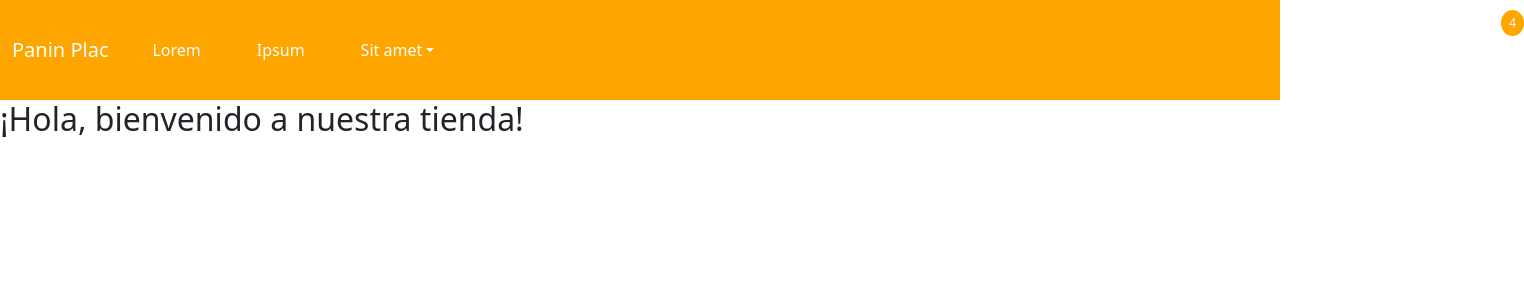
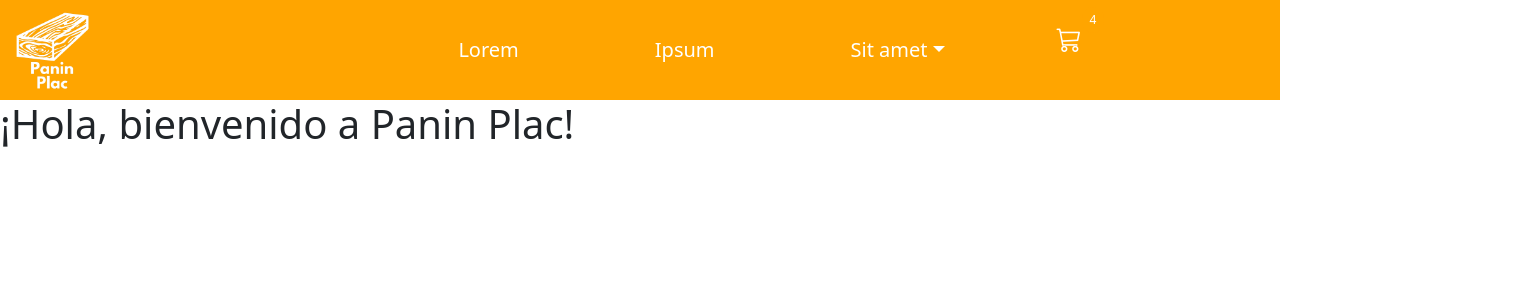
Before and after one commit to Fabrizioandres1998/Primer-Preentrega-REACT, a React (Vite) app: page / in a window 1280 px wide. Shown: the top 300 px of the page, 1524 px wide, since content can reach past the window. Built offline with nearby package versions, Linux system fonts and the light colour scheme.

Commit message:
feat(ItemListContainer): greeting listo

```diff
--- a/src/App.jsx
+++ b/src/App.jsx
@@ -8,9 +8,7 @@ import ItemListContainer from './components/ItemListContainer'
 const App = () => {
   return (<>
     <Navbar />
-    <div>
-      <ItemListContainer greeting="¡Hola, bienvenido a nuestra tienda!" />
-    </div>
+    <ItemListContainer greeting="¡Hola, bienvenido a Panin Plac!" />
   </>
   )
 
--- a/src/components/CartWidget.css
+++ b/src/components/CartWidget.css
@@ -1,12 +1,12 @@
 .cartWidget-container {
     position: relative;
     display: inline-block;
-    padding-left: 1000px;
+    left: 300px;
 }
 
-@media (max-width: 1110px) {
+@media (max-width: 1504px) {
     .cartWidget-container {
-        padding-left: 0;
+        left: 70px;
     }
 }
 
--- a/src/components/ItemListContainer.jsx
+++ b/src/components/ItemListContainer.jsx
@@ -4,7 +4,7 @@ const ItemListContainer = ({greeting}) => {
     return (
         <div>
             <div className="item-list-container">
-            <h2 className="greeting">{greeting}</h2>
+            <h1 className="greeting">{greeting}</h1>
         </div>
         </div>
     )
--- a/src/components/NavBar.css
+++ b/src/components/NavBar.css
@@ -10,13 +10,28 @@
 .navbar-brand {
     top: 0;
 }
+
+.brand-icon {
+    width: 80px;
+}
+
 .navbar-brand {
     color: white;
+    left: 200px;
+    position: relative;
+}
+
+@media (max-width: 1504px) {
+    .navbar-brand {
+        left: 0;
+    }
 }
 
 .nav-link {
     color: white;
     margin: 20px;
+    font-size: 20px;
+    margin-left: 100px;
 }
 
 .cartWidget-icon {
--- a/src/components/NavBar.jsx
+++ b/src/components/NavBar.jsx
@@ -6,7 +6,7 @@ const Navbar = () => {
         <>
             <nav className="navbar navbar-expand-lg">
                 <div className="container-fluid">
-                    <a className="navbar-brand" href="#">Panin Plac</a>
+                    <a className="navbar-brand" href="#"><img src="Panin_Plac-removebg-preview.png" className="brand-icon"/></a>
                     <button className="navbar-toggler" type="button" data-bs-toggle="collapse" data-bs-target="#navbarNavDropdown" aria-controls="navbarNavDropdown" aria-expanded="false" aria-label="Toggle navigation">
                         <span className="navbar-toggler-icon"></span>
                     </button>
```
Also changed, not shown: Panin_Plac-removebg-preview.png (added).
